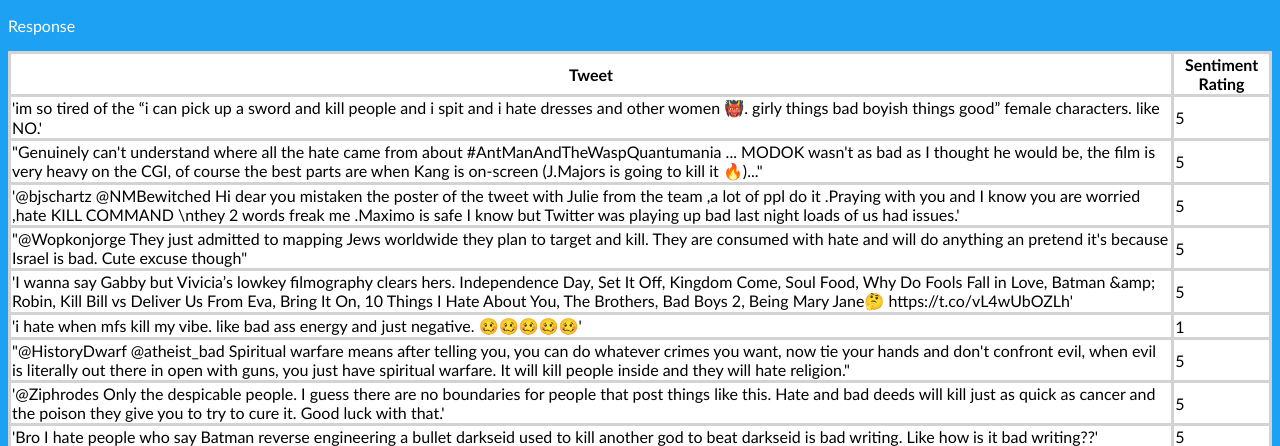
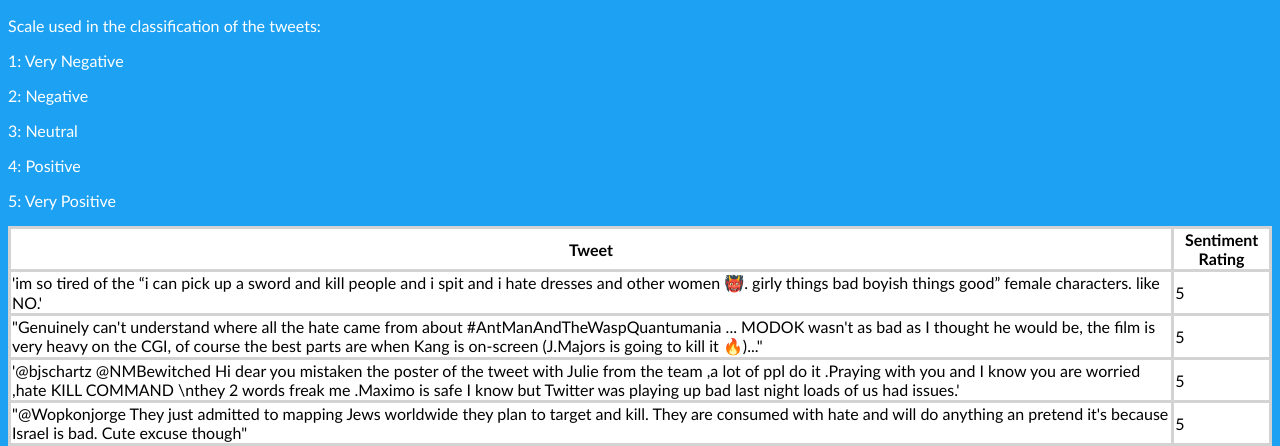
Before and after one commit to clemence789/HonoursProject, a Django app: page /tweetSentiment/results in a window 1280 px wide. Shown: the top 446 px of the page. Run offline with Django 4.2, Linux system fonts and the light colour scheme; data comes from the database, SQL or seed files in the repository.

Commit message:
improve wording for clarity

```diff
--- a/WebApp/webapp/tweetSentiment/Templates/tweetSentiment/response.html
+++ b/WebApp/webapp/tweetSentiment/Templates/tweetSentiment/response.html
@@ -11,7 +11,12 @@
 
   <body>
     {% csrf_token %}
-    <p>Response</p>
+    <p>Scale used in the classification of the tweets:</p>
+    <p>1: Very Negative</p>
+    <p>2: Negative</p>
+    <p>3: Neutral</p>
+    <p>4: Positive</p>
+    <p>5: Very Positive</p>
 
     <!-- create table for results -->
     <table id="table">
@@ -31,7 +36,7 @@
     {% endfor %}
   </table>
 
-  <button class="button" id="neg_button" onclick="filter()">Filter negative tweets</button>
+  <button class="button" id="neg_button" onclick="filter()">Retrieve negative tweets</button>
 
   <table id="table_neg">
 
@@ -48,7 +53,7 @@
     {% endfor %}
   </table>
 
-  <button class="button" id="neg_button_personal" onclick="filterPersonal()">Filter negative personal tweets</button>
+  <button class="button" id="neg_button_personal" onclick="filterPersonal()">Retrieve negative personal tweets</button>
 <br>
   <table id="table_neg_personal">
 
```
